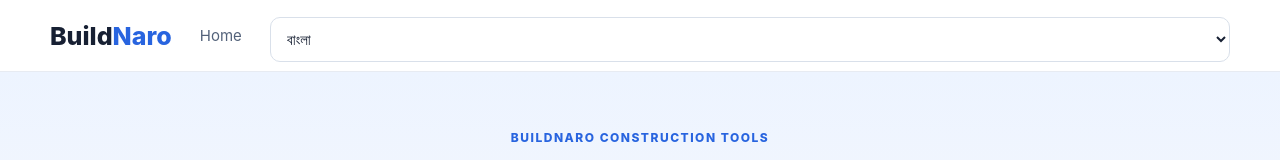
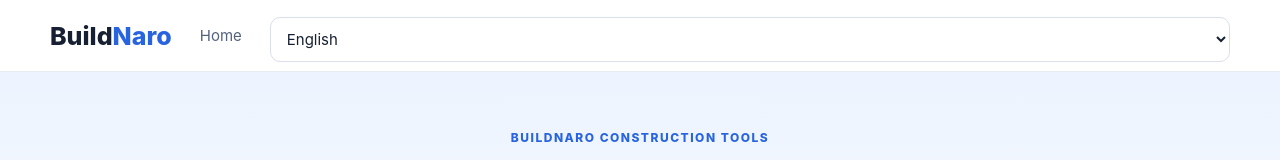
Before and after one commit to dasbappa0794-source/buildnaro, a Next.js app: page / in a window 1280 px wide. Shown: the top 160 px of the page. Built offline with nearby package versions, Linux system fonts and the light colour scheme.

Commit message:
Refactor LanguageSwitcher to use context for languages

```diff
--- a/app/components/LanguageSwitcher.js
+++ b/app/components/LanguageSwitcher.js
@@ -1,13 +1,16 @@
-'use client'
+'use client';
+
+import { useLanguage } from "../i18n/LanguageContext";
 
 export default function LanguageSwitcher() {
-  const languages = [
-    { code: 'bn', native: 'বাংলা' },
-    { code: 'en', native: 'English' }
-  ];
+  const { lang, setLang, languages } = useLanguage();
 
   return (
-    <select aria-label="Choose language">
+    <select
+      aria-label="Choose language"
+      value={lang}
+      onChange={(e) => setLang(e.target.value)}
+    >
       {languages && languages.map((l) => (
         <option key={l.code} value={l.code}>
           {l.native}
```
